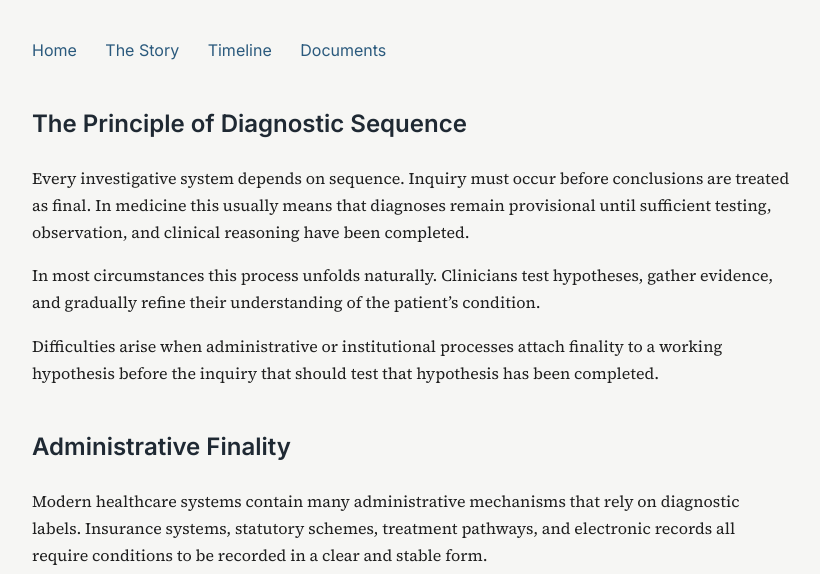
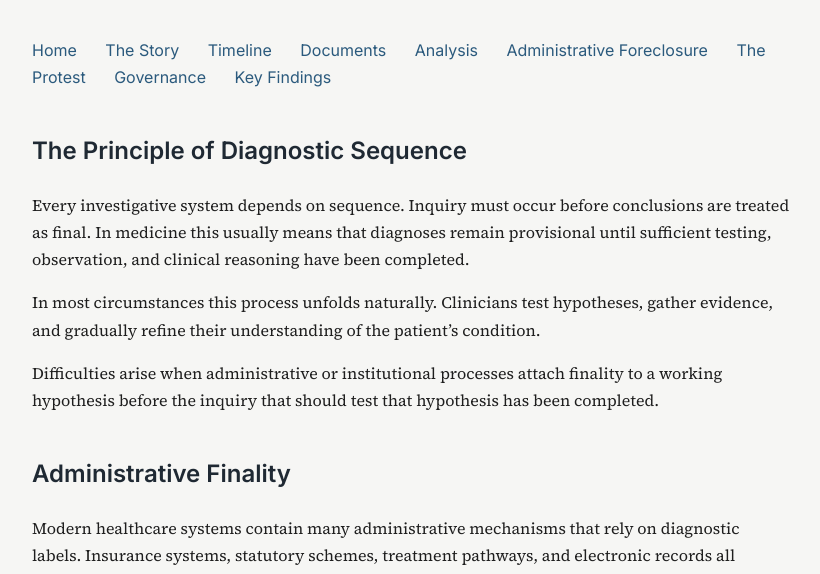
Before and after one commit to Liam-Moloney/diagnostic-sequence, a plain HTML site: page analysis.html in a window 1280 px wide. Shown: the part 222-796 px from the top of the page, without its empty margins (228-1048 px from the left). Drawn offline with Linux system fonts and the light colour scheme.

Commit message:
Add navigation links to analysis.html
Added additional navigation links for Analysis, Administrative Foreclosure, The Protest, Governance, and Key Findings.

```diff
--- a/analysis.html
+++ b/analysis.html
@@ -31,6 +31,11 @@ Diagnostic sequence and the relationship between inquiry and administrative fina
 <a href="story.html">The Story</a>
 <a href="timeline.html">Timeline</a>
 <a href="documents.html">Documents</a>
+<a href="analysis.html">Analysis</a>
+<a href="foreclosure.html">Administrative Foreclosure</a>
+<a href="protest.html">The Protest</a>
+<a href="governance.html">Governance</a>
+<a href="findings.html">Key Findings</a>
 
 </nav>
 
```
